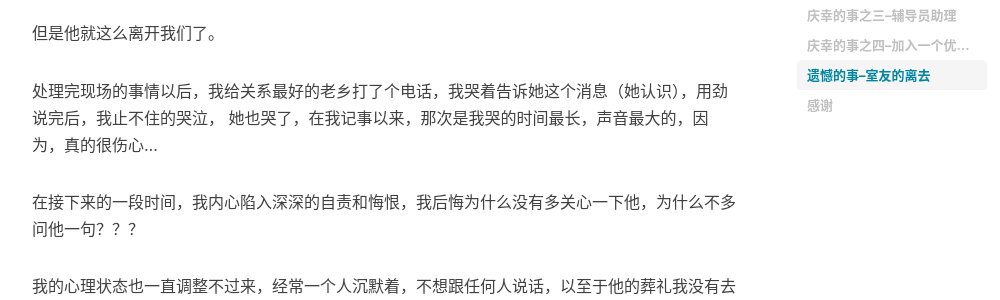
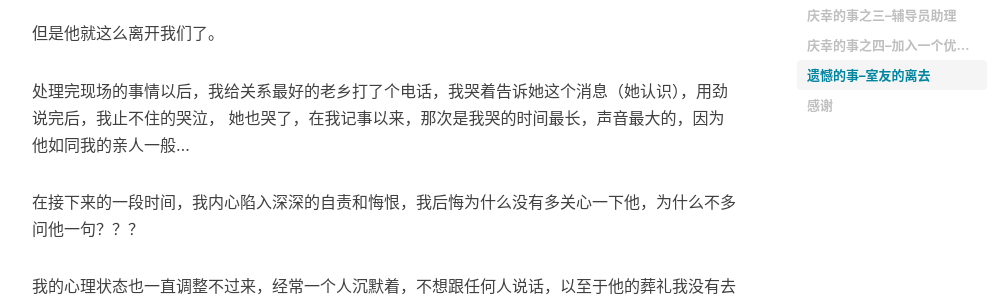
Before and after one commit to zhenghuilin/Blog, a Jekyll site: the page built from _posts/2019-06-18-gradute.md, in a window 1280 px wide and 900 px high, scrolled down 4071 px. Shown: the part 179-479 px from the top of the window, without its empty margins (233-1233 px from the left). Built offline with Jekyll 4.4.1, drawn with Linux system fonts in a browser that asks for light colours; nearby versions of some CDN libraries; comment, search, counter and statistics services are not loaded.

Commit message:
Update 2019-06-18-gradute.md

```diff
--- a/_posts/2019-06-18-gradute.md
+++ b/_posts/2019-06-18-gradute.md
@@ -99,7 +99,7 @@ tags:
 但是他就这么离开我们了。
 
 处理完现场的事情以后，我给关系最好的老乡打了个电话，我哭着告诉她这个消息（她认识），用劲说完后，我止不住的哭泣，
-她也哭了，在我记事以来，那次是我哭的时间最长，声音最大的，因为，真的很伤心...
+她也哭了，在我记事以来，那次是我哭的时间最长，声音最大的，因为他如同我的亲人一般...
 
 在接下来的一段时间，我内心陷入深深的自责和悔恨，我后悔为什么没有多关心一下他，为什么不多问他一句？？？
 
```
